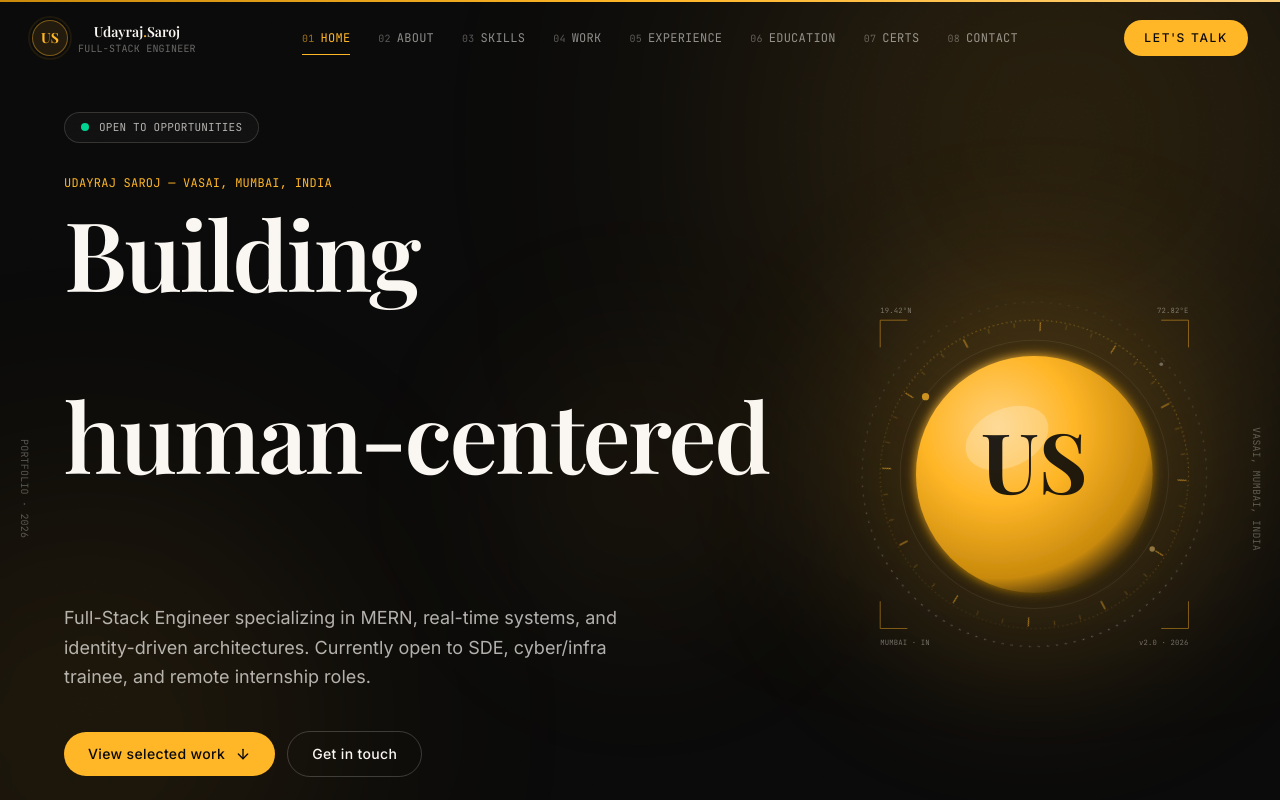
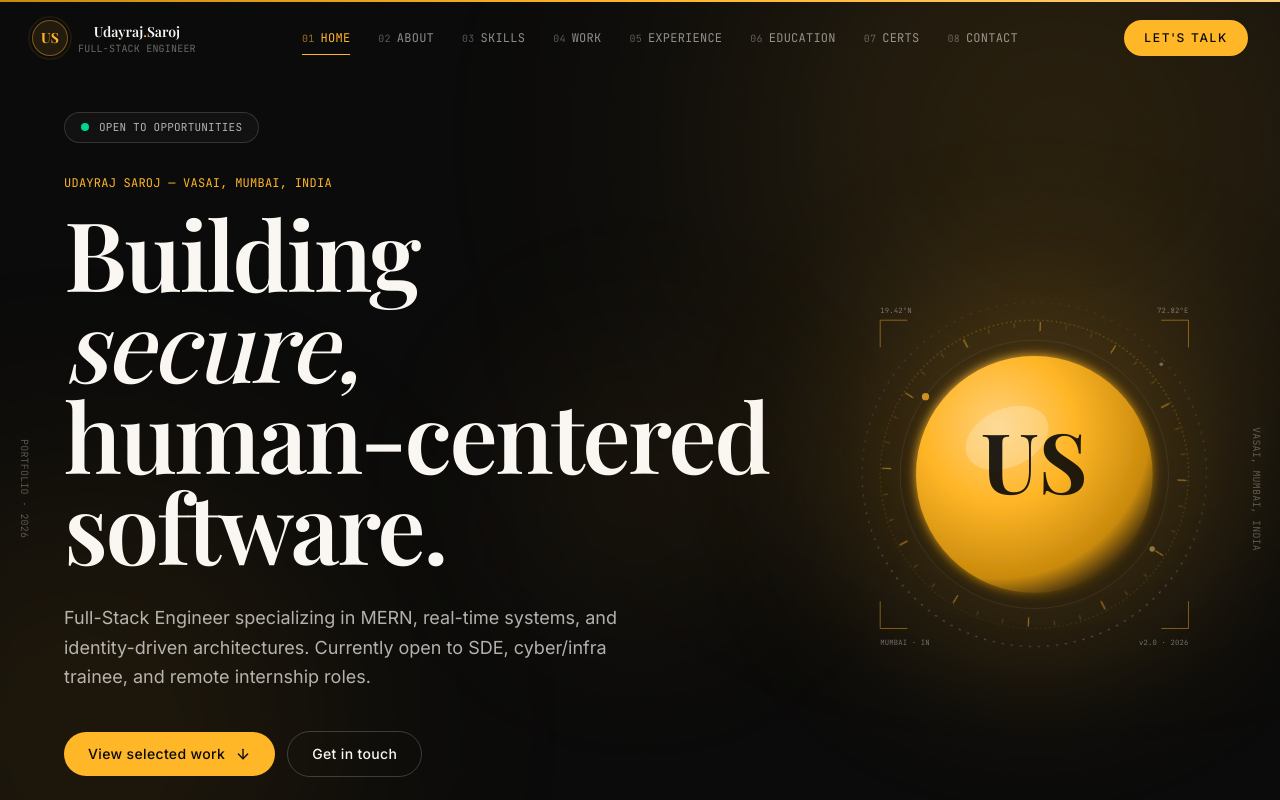
Before and after one commit to udayrajsaroj/Portfolio, a Next.js app: page / in a window 1280 px wide. Shown: the top 800 px of the page. Built offline with nearby package versions, Linux system fonts and the light colour scheme.

Commit message:
Fix hero heading invisible text by correcting color classes

```diff
--- a/src/components/portfolio/hero.tsx
+++ b/src/components/portfolio/hero.tsx
@@ -77,7 +77,7 @@ export function Hero() {
                 as="span"
                 text={personal.heroHeadline[1]}
                 delay={0.45}
-                className="block text-amber-grad italic font-medium"
+                className="block text-cream italic font-medium"
               />{" "}
               <AnimatedText
                 key={2}
@@ -91,7 +91,7 @@ export function Hero() {
                 as="span"
                 text={personal.heroHeadline[3]}
                 delay={0.75}
-                className="block text-cream-grad"
+                className="block text-cream"
               />
             </h1>
 
```
